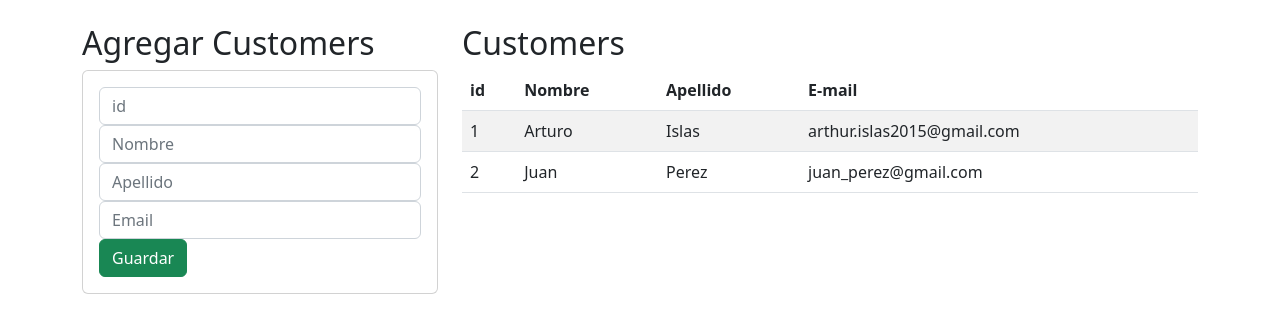
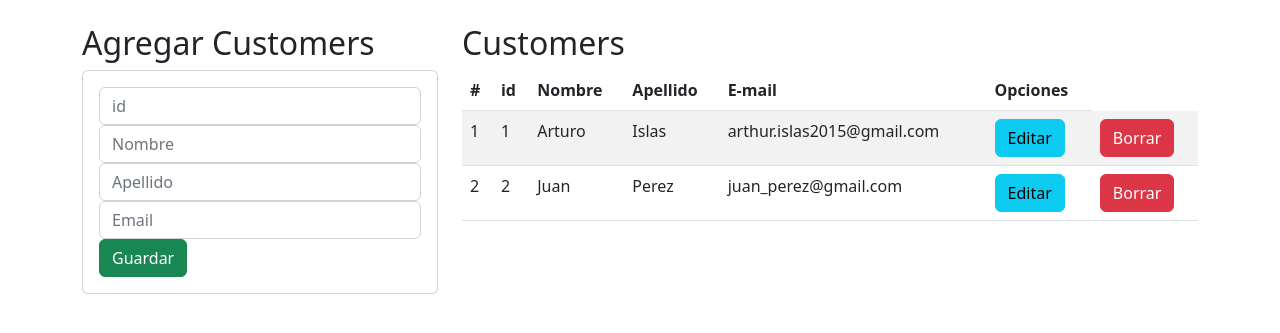
Before and after one commit to simvalt/django_assessment, a Django app: page / in a window 1280 px wide. Shown: the part 56-389 px from the top of the page. Run offline with Django 4.2, Linux system fonts and the light colour scheme; data comes from the database, SQL or seed files in the repository.

Commit message:
Refs #3 Added new columns for customers template

```diff
--- a/django_test/webApp/templates/customers.html
+++ b/django_test/webApp/templates/customers.html
@@ -38,19 +38,24 @@
                 <table class="table table-striped">
                     <thead>
                         <tr>
+                            <th>#</th>
                             <th>id</th>
                             <th>Nombre</th>
                             <th>Apellido</th>
                             <th>E-mail</th>
+                            <th colspan="">Opciones</th>
                         </tr>
                     </thead>
                     <tbody>
                         {% for c in customers %}
                         <tr>
+                            <td>{{forloop.counter}}</td>
                             <td>{{c.id}}</td>
                             <td>{{c.name}}</td>
                             <td>{{c.paternal_surname}}</td>
                             <td>{{c.email}}</td>
+                            <td><a href="editarCustomer/{{c.id}}" class="btn btn-info">Editar</a></td>
+                            <td><a href="eliminarCustomer/{{c.id}}" class="btn btn-danger btnEliminacion">Borrar</a></td>
                         </tr>
                         {% endfor %}
                     </tbody>
```
